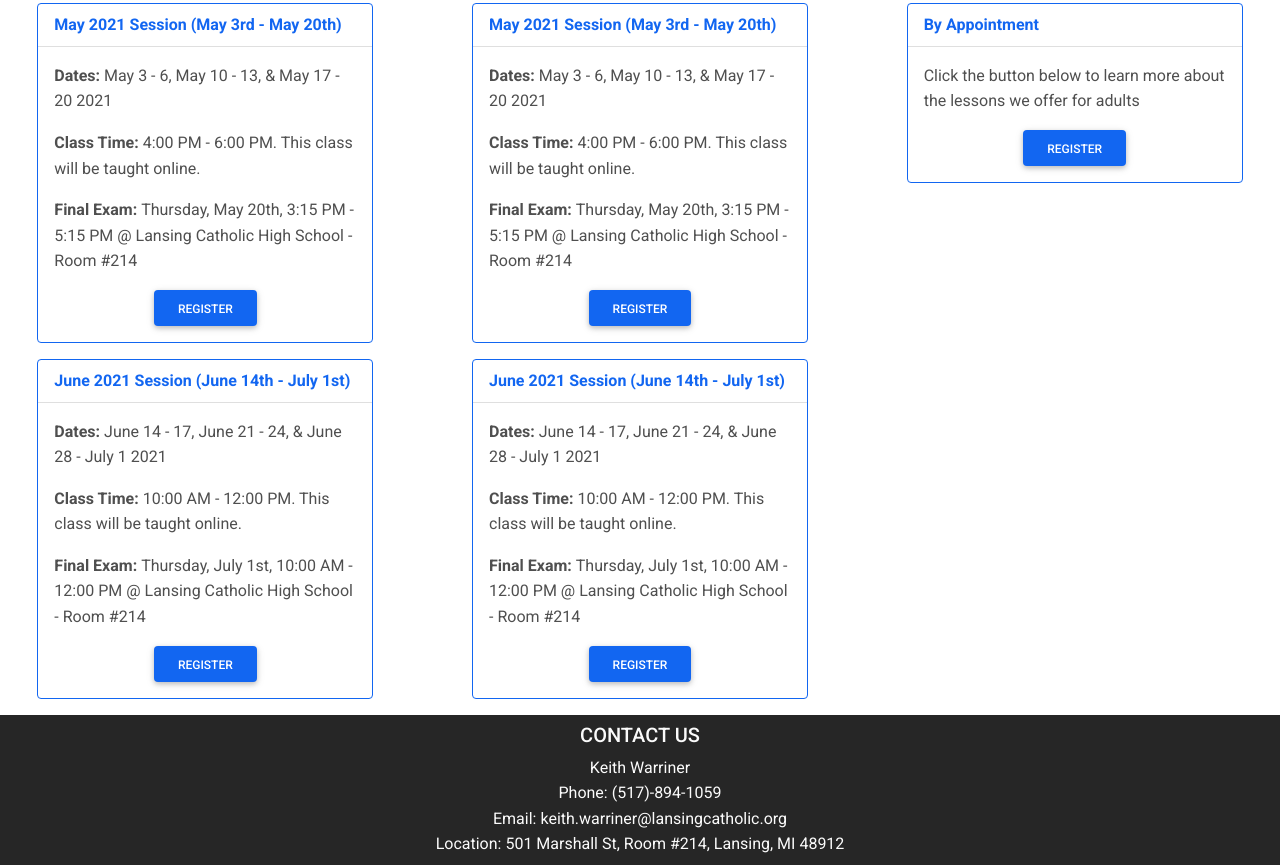
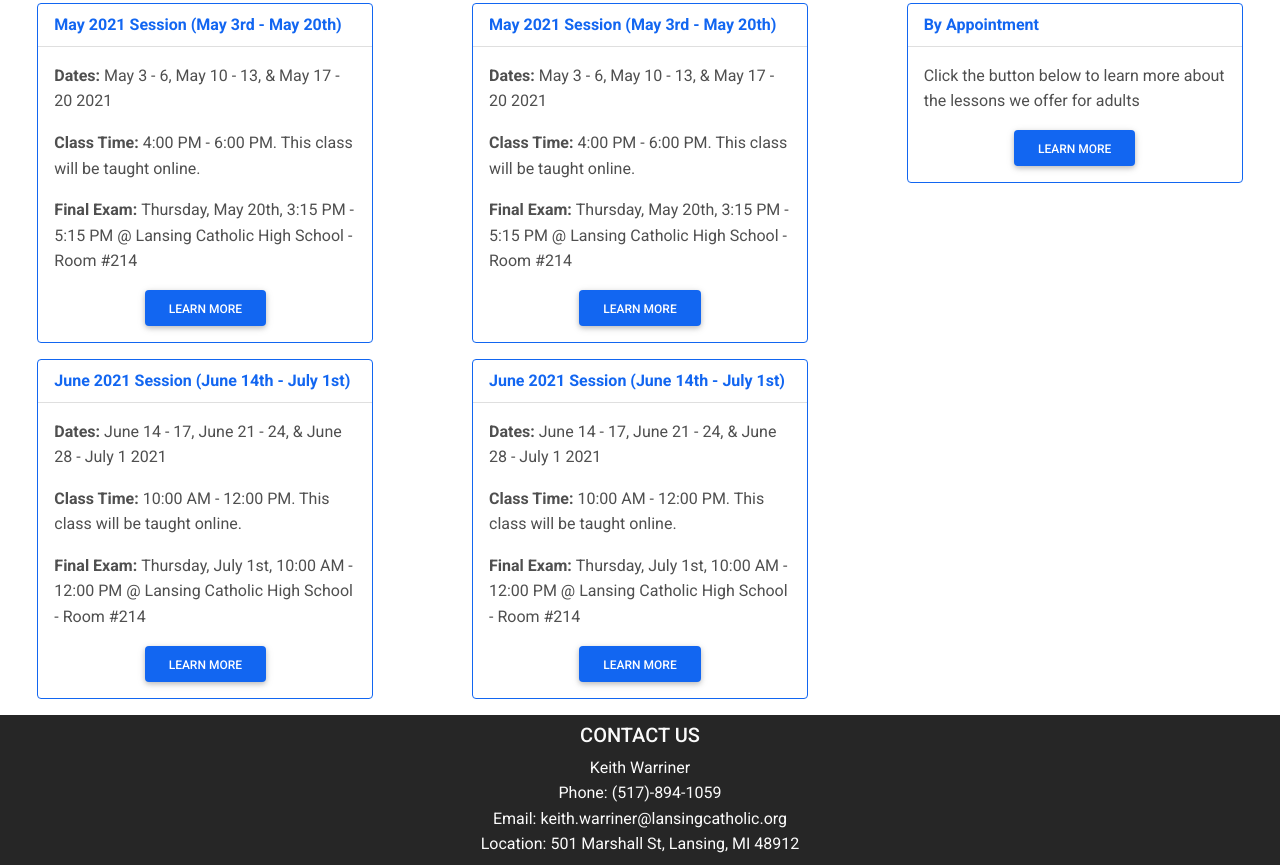
Before and after one commit to warrinerbros/warrinerbros.github.io, a website: page index.html in a window 1280 px wide. Shown: the part 317-1182 px from the top of the page. Drawn offline with Linux system fonts and the light colour scheme.

Commit message:
updated home page

```diff
--- a/index.html
+++ b/index.html
@@ -6,7 +6,7 @@
     <meta http-equiv="x-ua-compatible" content="ie=edge" />
     <title>Material Design for Bootstrap</title>
     <!-- MDB icon -->
-    <link rel="icon" href="img/mdb-favicon.ico" type="image/x-icon" />
+
     <!-- Font Awesome -->
     <link rel="stylesheet" href="https://use.fontawesome.com/releases/v5.15.2/css/all.css" />
     <!-- Google Fonts Roboto -->
@@ -125,7 +125,7 @@
             <p><strong>Class Time: </strong> 4:00 PM - 6:00 PM. This class will be taught online.</p>
             <p><strong> Final Exam: </strong> Thursday, May 20th, 3:15 PM - 5:15 PM @ Lansing Catholic High School - Room #214</p>
             <div class = "text-center">
-              <button type="button" class="btn btn-primary text-center">Register</button>
+              <button type="button" class="btn btn-primary text-center">Learn More</button>
             </div>
             </div>
           </div>
@@ -137,7 +137,7 @@
             <p><strong> Class Time: </strong>  10:00 AM - 12:00 PM. This class will be taught online. </p>
             <p><strong>  Final Exam: </strong> Thursday, July 1st, 10:00 AM - 12:00 PM @ Lansing Catholic High School - Room #214</p>
             <div class = "text-center">
-              <button type="button" class="btn btn-primary text-center">Register</button>
+              <button type="button" class="btn btn-primary text-center">Learn More</button>
             </div>
             </div>
           </div>
@@ -156,7 +156,7 @@
             <p><strong>Class Time: </strong> 4:00 PM - 6:00 PM. This class will be taught online.</p>
             <p><strong> Final Exam: </strong> Thursday, May 20th, 3:15 PM - 5:15 PM @ Lansing Catholic High School - Room #214</p>
             <div class = "text-center">
-              <button type="button" class="btn btn-primary text-center">Register</button>
+              <button type="button" class="btn btn-primary text-center">Learn More</button>
             </div>
             </div>
           </div>
@@ -168,7 +168,7 @@
             <p><strong> Class Time: </strong>  10:00 AM - 12:00 PM. This class will be taught online. </p>
             <p><strong>  Final Exam: </strong> Thursday, July 1st, 10:00 AM - 12:00 PM @ Lansing Catholic High School - Room #214</p>
             <div class = "text-center">
-              <button type="button" class="btn btn-primary text-center">Register</button>
+              <button type="button" class="btn btn-primary text-center">Learn More</button>
             </div>
             </div>
           </div>
@@ -182,7 +182,7 @@
             <div class="card-body">
             <p>Click the button below to learn more about the lessons we offer for adults</p>
             <div class = "text-center">
-              <button type="button" class="btn btn-primary text-center">Register</button>
+              <button type="button" class="btn btn-primary text-center">Learn More</button>
             </div>
             </div>
           </div>
@@ -212,7 +212,7 @@
                 <a class = "text-light" href="mailto:keith.warriner@lansingcatholic.org">Email: keith.warriner@lansingcatholic.org</a>
               </li>
               <li>
-                <a class = "text-light" href="https://www.google.com/maps/place/Lansing+Catholic+High+School/@42.738753,-84.5308349,17z/data=!3m1!4b1!4m5!3m4!1s0x8822ea03c217340d:0x5f2301a2a254f10d!8m2!3d42.7387616!4d-84.5284426">Location: 501 Marshall St, Room #214, Lansing, MI 48912</a>
+                <a class = "text-light" href="https://www.google.com/maps/place/Lansing+Catholic+High+School/@42.738753,-84.5308349,17z/data=!3m1!4b1!4m5!3m4!1s0x8822ea03c217340d:0x5f2301a2a254f10d!8m2!3d42.7387616!4d-84.5284426">Location: 501 Marshall St, Lansing, MI 48912</a>
               </li>
             </ul>
           </div>
```
Also changed, not shown: img/LADS.PNG (added).
